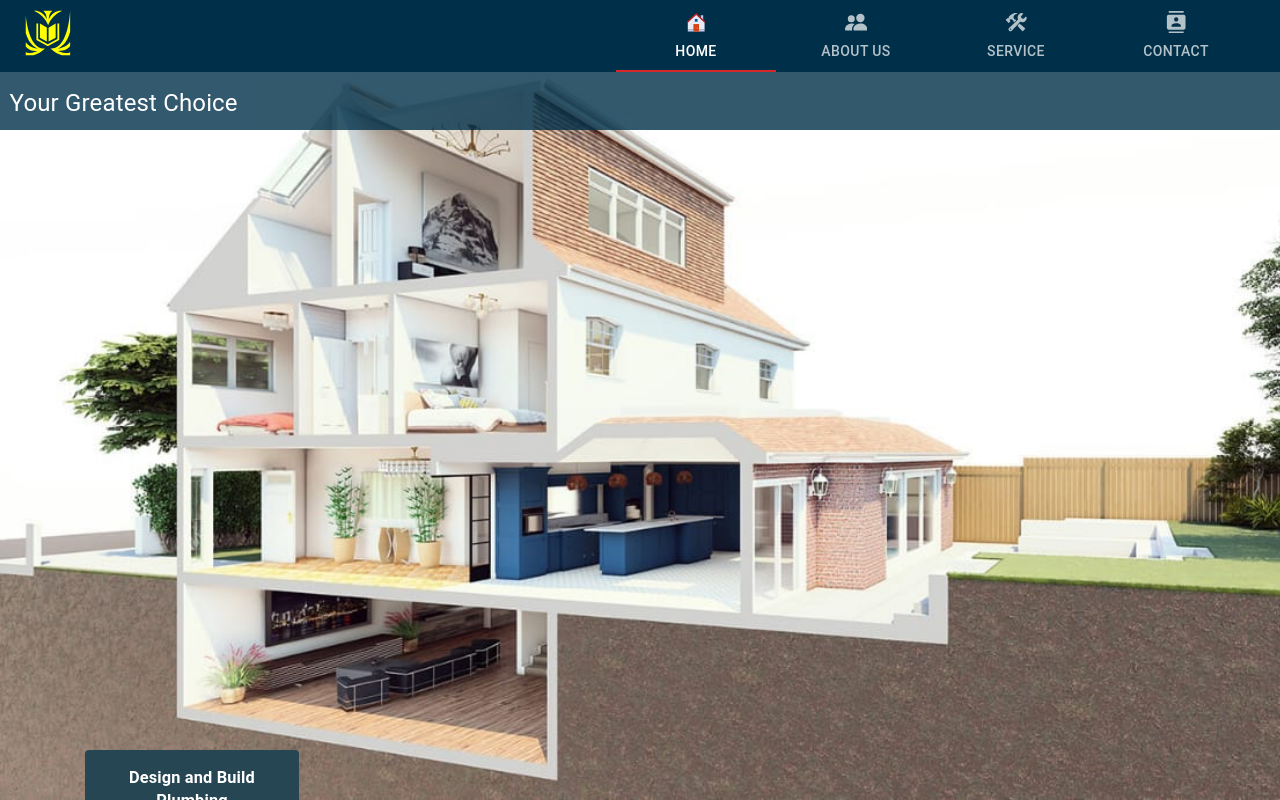
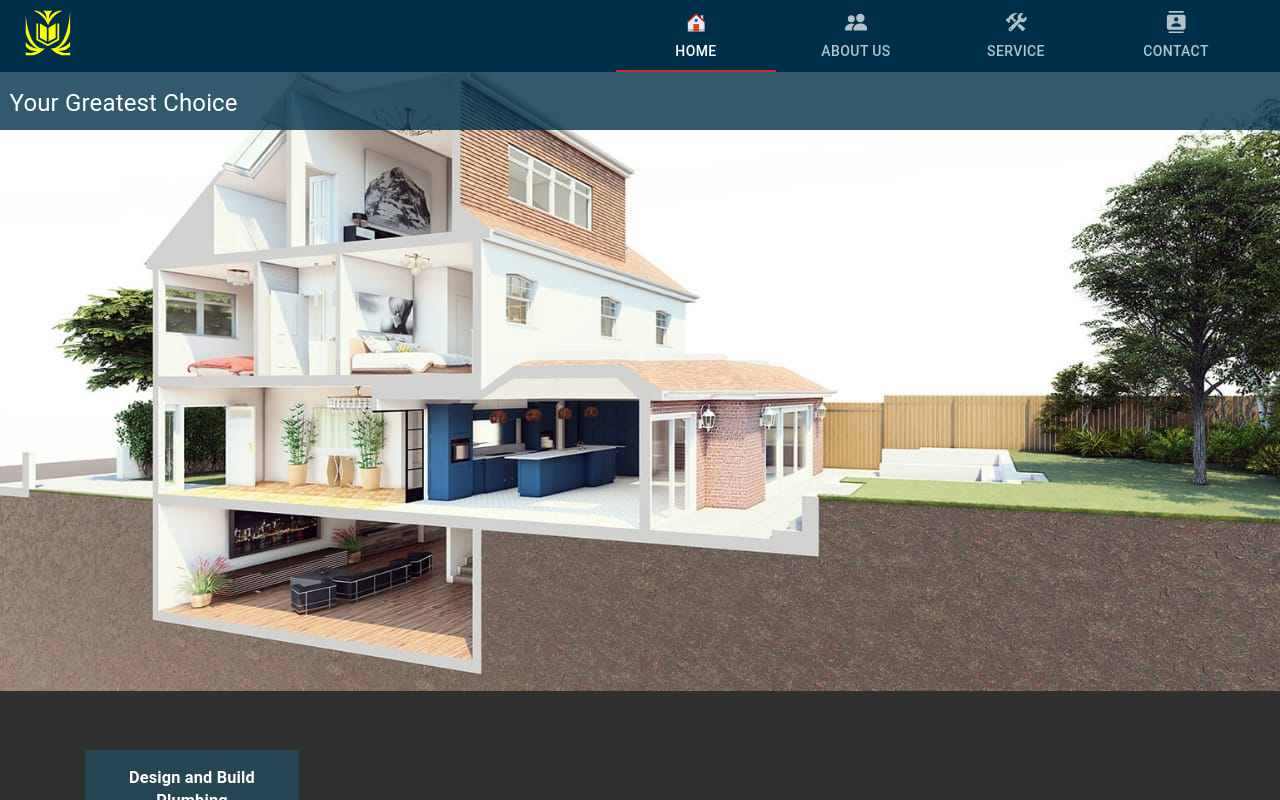
Before and after one commit to rajgthub/constructionservice, a React (Create React App) app: page / in a window 1280 px wide. Shown: the top 800 px of the page. Built offline with nearby package versions, Linux system fonts and the light colour scheme.

Commit message:
Reposition image 2

```diff
--- a/src/components/HomeBanner/HomeBanner.js
+++ b/src/components/HomeBanner/HomeBanner.js
@@ -8,7 +8,7 @@ const useStyles = makeStyles(theme => ({
     // height: '50rem',
     background: `url(
       ${landing}
-    ) red`,
+    )`,
     // backgroundRepeat: 'no-repeat',
     // backgroundAttachment: 'fixed',
     // backgroundSize: 'cover',
--- a/src/index.css
+++ b/src/index.css
@@ -7,9 +7,4 @@
   height: 100vh;
   background-repeat: no-repeat;
   background-attachment: fixed;
-  background-size: cover;
-  -webkit-background-size: cover;
-  -moz-background-size: cover;
-  -o-background-size: cover;
-
 }
```
